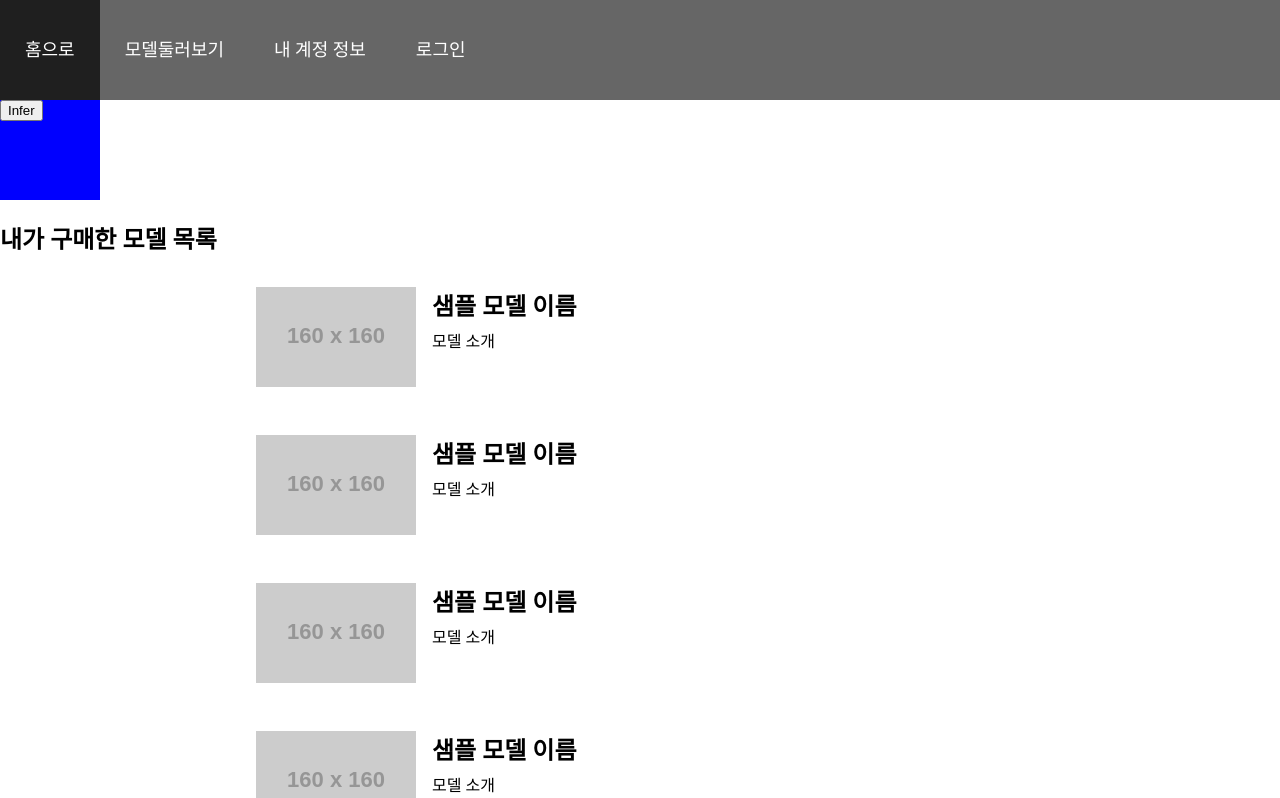
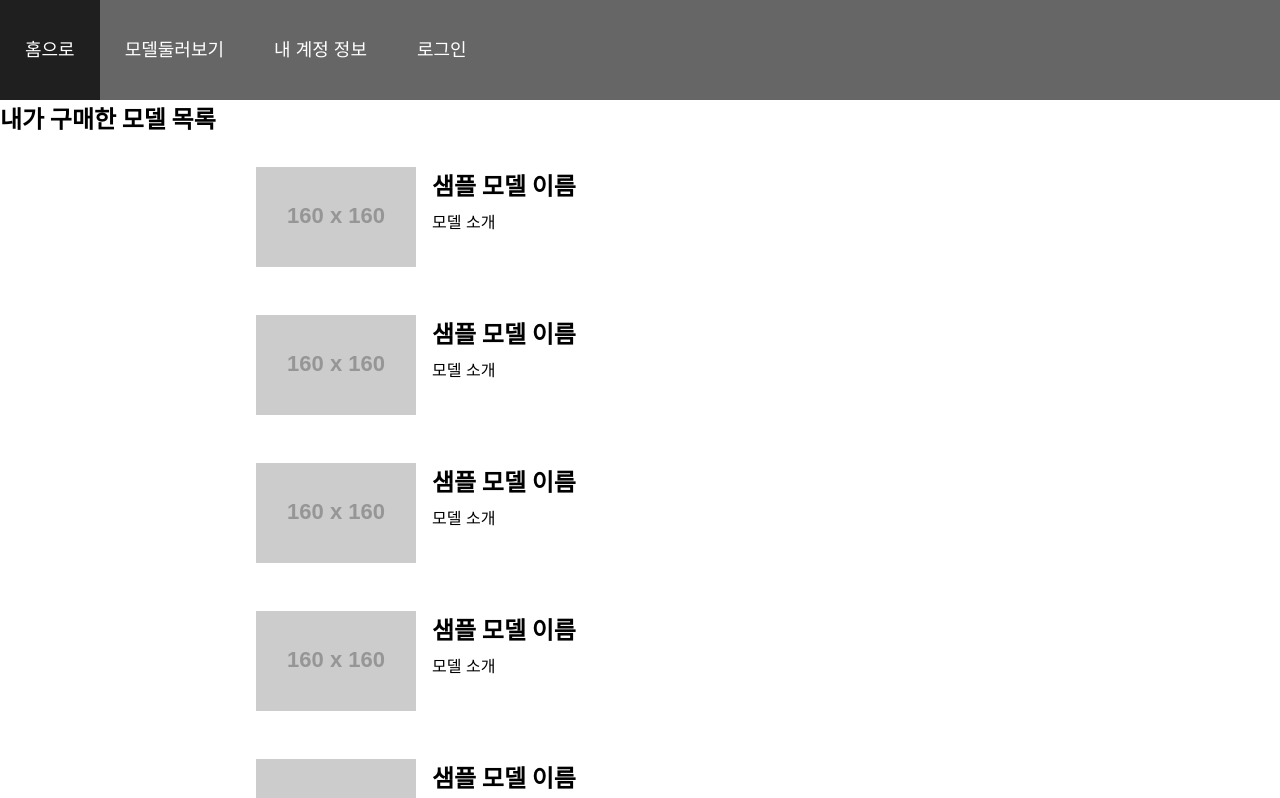
Before and after one commit to AiArtrator/AiArtrator-front, a React (Create React App) app: page /MyInfo in a window 1280 px wide. Shown: the top 798 px of the page. Built offline with nearby package versions, Linux system fonts and the light colour scheme.

Commit message:
feat: navbar상단 고정기능 추가

```diff
--- a/src/App.css
+++ b/src/App.css
@@ -8,3 +8,6 @@
 	font-family: Noto Sans KR;
 	text-decoration: none;
 }
+.layout {
+	padding-top: 5rem;
+}
--- a/src/App.js
+++ b/src/App.js
@@ -7,15 +7,15 @@ import LogInPage from './page/LoginPage/Index.js';
 import NavBar from './components/NavBar/Index.js';
 import OwnNetworksPage from './page/OwnNetworksPage/Index.js';
 import MyInfoPage from './page/MyInfoPage/Index.js';
-// import GlobalStyle from './GlobalStyle';
 
 function App() {
 	return (
-		<div className="App">
+		<div>
 			<NavBar />
+			<div className="layout">
+				<OwnNetworksPage />
+				{/*  App에서 이렇게 하면 화면에 잘 보임!!!!SCSS문제인듯 */}
 				<Test />
-			<OwnNetworksPage />{' '}
-			{/*  App에서 이렇게 하면 화면에 잘 보임!!!!SCSS문제인듯 */}
 				<Routes>
 					<Route path="/" component={MainPage} exact={true} />
 					<Route path="/NetworkLists" component={NetworkListPage} />
@@ -24,6 +24,7 @@ function App() {
 					<Route path="/MyInfo" component={MyInfoPage} />
 				</Routes>
 			</div>
+		</div>
 	);
 }
 
--- a/src/components/NavBar/Index.js
+++ b/src/components/NavBar/Index.js
@@ -4,11 +4,12 @@ import Logo from './NavTitle/Index.js';
 import ModelLists from './ModelLists/Index.js';
 import MyMenus from './MyMenu/Index.js';
 import LogIn from './LogInButton/Index.js';
-import OwnNetworksBtn from './MyMenu/OwnNetworksButton/Index.js';
+
 import { Link } from 'react-router-dom';
 
 const Index = () => {
 	return (
+		<div className="nav-layout">
 			<div className="dropmenu">
 				<ul>
 					<li>
@@ -21,7 +22,7 @@ const Index = () => {
 						<MyMenus />
 						<ul>
 							<li>
-							<OwnNetworksBtn />
+								<Link to="/NetworkLists">내가 구매한 모델들</Link>
 							</li>
 							<li>
 								<Link to="/">임시 로그아웃</Link>
@@ -33,6 +34,7 @@ const Index = () => {
 					</li>
 				</ul>
 			</div>
+		</div>
 	);
 };
 
--- a/src/components/NavBar/navbar.scss
+++ b/src/components/NavBar/navbar.scss
@@ -1,7 +1,13 @@
+.nav-layout {
+	position: fixed;
+	width: 100%;
+	top: 0rem;
+}
 .dropmenu {
 	border: none;
 	border: 0px;
 	margin: 0px;
+
 	padding: 0px;
 	font: 'sans-serif';
 	font-size: 18px;
@@ -46,8 +52,8 @@
 	position: absolute;
 	width: 200px;
 	z-index: 200;
-	/*top:1em;
-	/*left:0;*/
+
+	// /*left:0;*/
 }
 
 .dropmenu li:hover ul {
```
Lines whose indentation alone changed are shown as unchanged.
